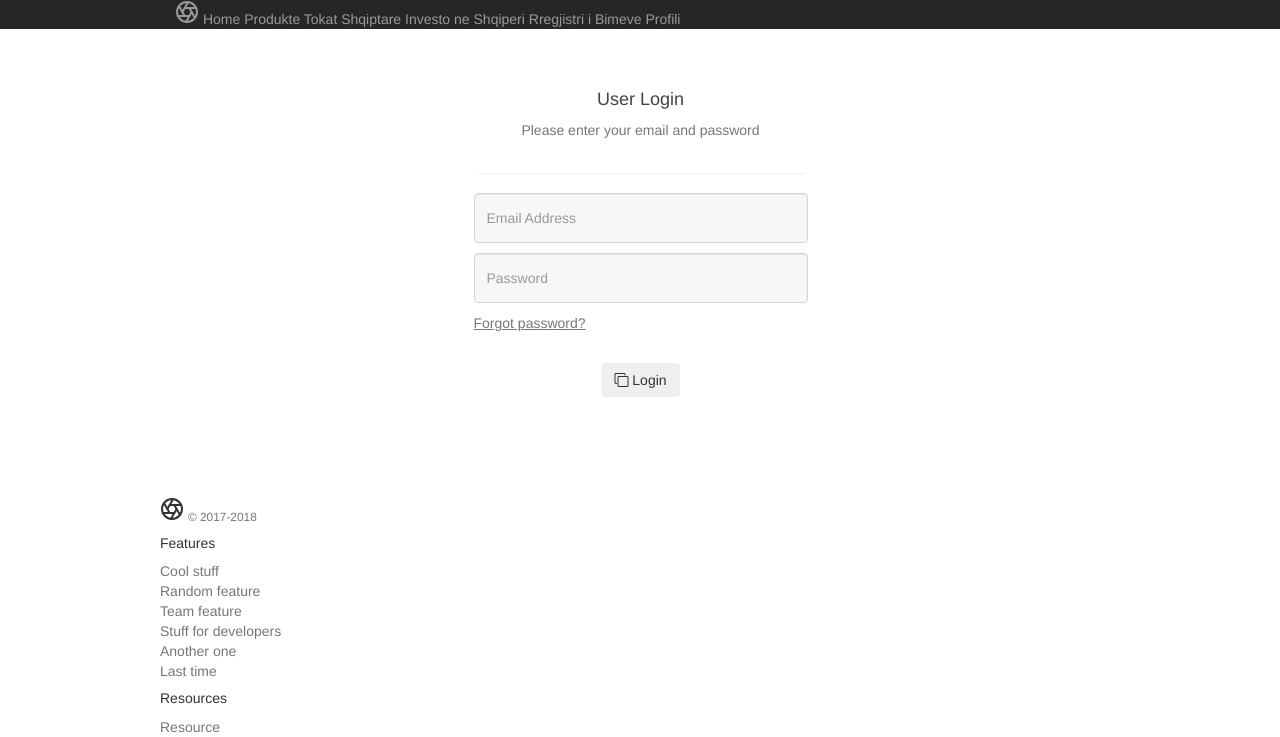
After one commit to Olti-B/django_incubator, a Django app: page /login in a window 1280 px wide. The commit adds this page. Shown: the top 737 px of the page. Run offline with Django 3.2, Linux system fonts and the light colour scheme; some libraries are stand-ins or nearby versions.

Commit message:
adding more html pages for registration

```diff
--- a/farmers/static/css/style.css
+++ b/farmers/static/css/style.css
@@ -79,3 +79,57 @@
 }
 
 .overflow-hidden { overflow: hidden; }
+
+
+
+.form-heading { color:#fff; font-size:23px;}
+.panel h2{ color:#444444; font-size:18px; margin:0 0 8px 0;}
+.panel p { color:#777777; font-size:14px; margin-bottom:30px; line-height:24px;}
+.login-form .form-control {
+  background: #f7f7f7 none repeat scroll 0 0;
+  border: 1px solid #d4d4d4;
+  border-radius: 4px;
+  font-size: 14px;
+  height: 50px;
+  line-height: 50px;
+}
+.main-div {
+  background: #ffffff none repeat scroll 0 0;
+  border-radius: 2px;
+  margin: 10px auto 30px;
+  max-width: 38%;
+  padding: 50px 70px 70px 71px;
+}
+
+.login-form .form-group {
+  margin-bottom:10px;
+}
+.login-form{ text-align:center;}
+.forgot a {
+  color: #777777;
+  font-size: 14px;
+  text-decoration: underline;
+}
+.login-form  .btn.btn-primary {
+  background: #f0ad4e none repeat scroll 0 0;
+  border-color: #f0ad4e;
+  color: #ffffff;
+  font-size: 14px;
+  width: 100%;
+  height: 50px;
+  line-height: 50px;
+  padding: 0;
+}
+.forgot {
+  text-align: left; margin-bottom:30px;
+}
+.botto-text {
+  color: #ffffff;
+  font-size: 14px;
+  margin: auto;
+}
+.login-form .btn.btn-primary.reset {
+  background: #ff9900 none repeat scroll 0 0;
+}
+.back { text-align: left; margin-top:10px;}
+.back a {color: #444444; font-size: 13px;text-decoration: none;}
--- /dev/null
+++ b/farmers/templates/farmers/login.html
@@ -0,0 +1,38 @@
+{% extends "farmers/headerfooter.html" %}
+
+{% block content %}
+<div class="position-relative overflow-hidden p-3 p-md-5 m-md-3 text-center bg-light">
+
+    <div class="login-form">
+        <div class="main-div">
+            <div class="panel">
+                <h2>User Login</h2>
+                <p>Please enter your email and password</p>
+            </div>
+            <form id="Login" method="post" action="">
+
+                <div class="form-group">
+
+
+                    <input type="email" class="form-control" id="inputEmail" placeholder="Email Address">
+
+                </div>
+
+                <div class="form-group">
+
+                    <input type="password" class="form-control" id="inputPassword" placeholder="Password">
+
+                </div>
+                <div class="forgot">
+                    <a href="/reset">Forgot password?</a>
+                </div>
+                <button type="submit"  class="btn btn-outline-white btn-rounded "><i class="fa fa-clone left"></i> Login</button>
+
+            </form>
+        </div>
+
+    </div>
+</div>
+
+</div>
+{% endblock %}
--- /dev/null
+++ b/farmers/templates/farmers/reset.html
@@ -0,0 +1,6 @@
+{% extends "farmers/headerfooter.html" %}
+
+{% block content %}
+<div class="position-relative overflow-hidden p-3 p-md-5 m-md-3 text-center bg-light">
+</div>
+{% endblock %}
--- a/farmers/urls.py
+++ b/farmers/urls.py
@@ -9,5 +9,6 @@ urlpatterns = [
     path('invest', views.invest, name='invest'),
     path('plant_register', views.plant_register, name='plant_register'),
     path('profile', views.profile, name='profile'),
-
+    path('login', views.login, name='login'),
+    path('reset', views.reset, name='reset'),
 ]
--- a/farmers/views.py
+++ b/farmers/views.py
@@ -28,3 +28,11 @@ def plant_register(req):
 
 def profile(req):
     return render(req, 'farmers/profile.html')
+
+
+def login(req):
+    return render(req, 'farmers/login.html')
+
+
+def reset(req):
+    return render(req, 'farmers/reset.html')
```
Also changed, not shown: farmers/templates/farmers/home.html (+18 -8 lines), farmers/templates/farmers/register.html (+19 -7 lines), incubator/settings.py (+24 -11 lines).
